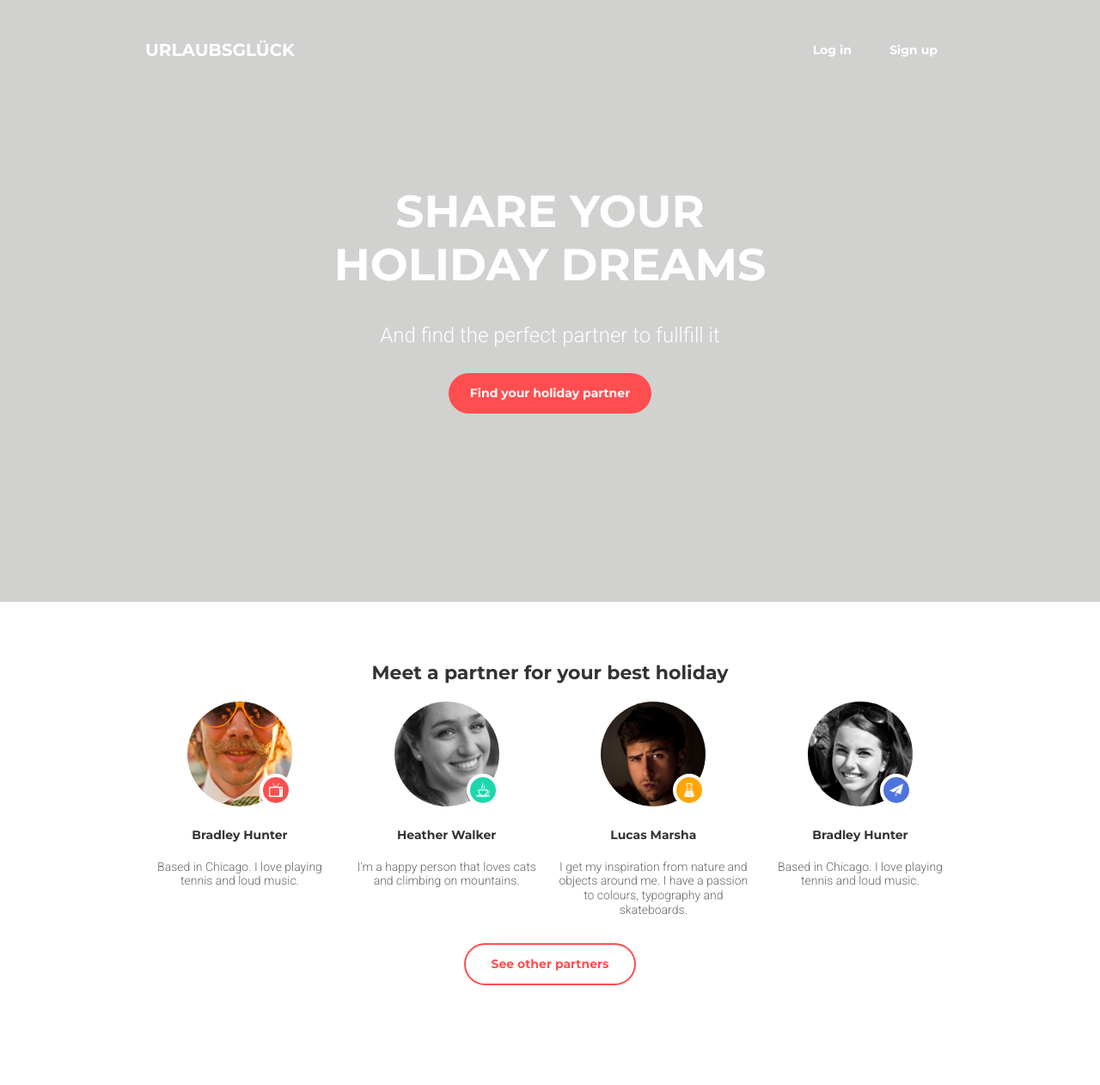
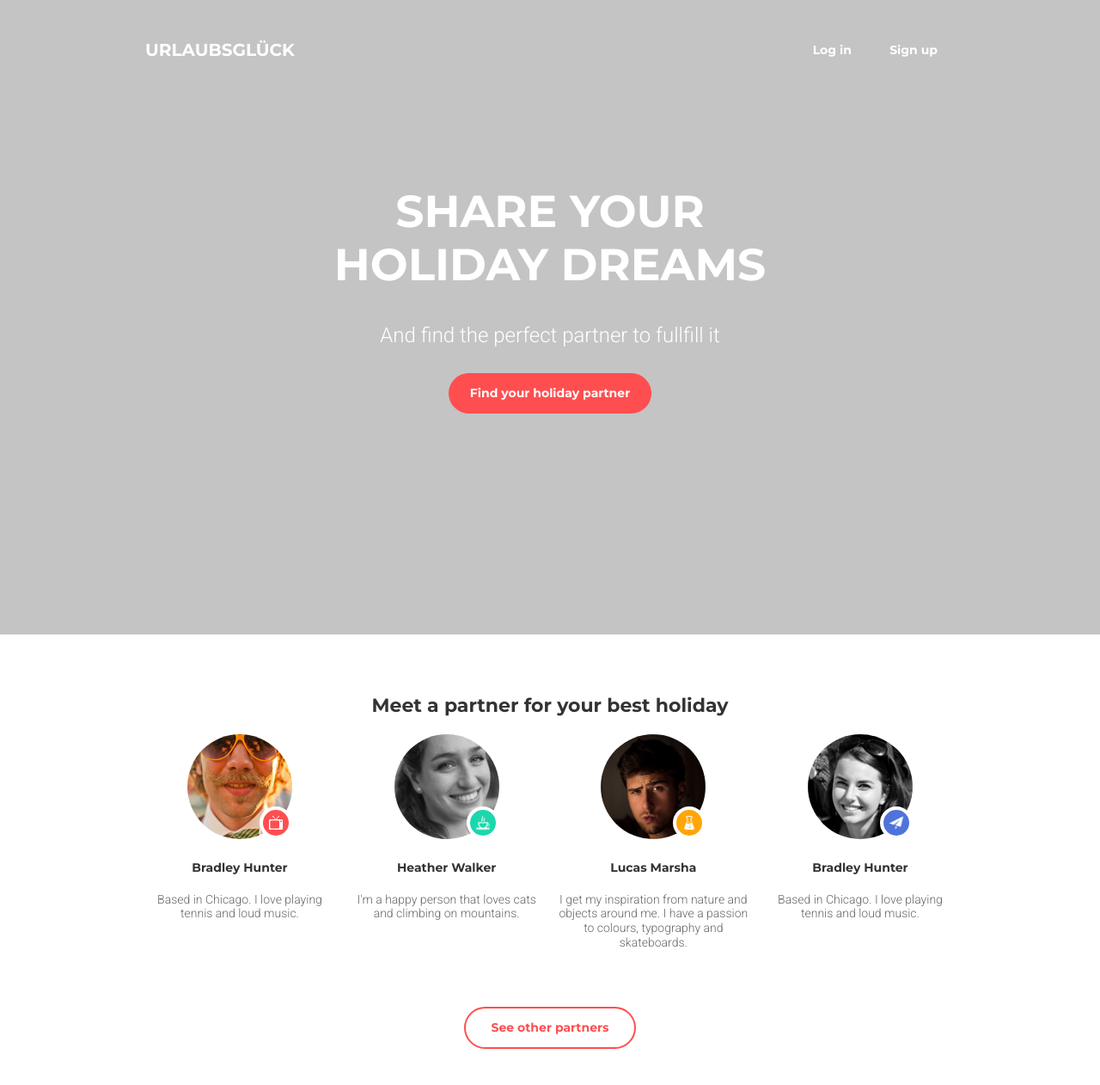
Before and after one commit to IhorLev1/HTML-SCC_HW8, a plain HTML site: page index.html in a window 1280 px wide. Shown: the whole page at 86% size. Before the commit the page ends 1204 px from the top, so only its background shows below. Drawn offline with Linux system fonts and the light colour scheme.

Commit message:
edit somethink

```diff
--- a/css/media.css
+++ b/css/media.css
@@ -1,4 +1,8 @@
 @media (max-width: 767px) {
+  .logo {
+    text-align: center;
+    padding-top: 110px;
+  }
   .holiday-dream {
     padding-top: 40px;
     text-align: center;
@@ -25,25 +29,23 @@
 }
 
 @media (min-width: 768px) {
-  .page-header {
+  .container {
+    max-width: 748px;
     margin: 0 auto;
-    max-width: 748px;
+  }
+  .navigation-bar {
     display: flex;
     flex-direction: row-reverse;
     justify-content: space-between;
     align-items: center;
   }
-  .logo {
-    padding: 0;
-  }
-  .fluid-background {
+  .page-header {
+    margin: 0 auto;
     min-height: 700px;
   }
-  .background-color {
-    min-height: 700px;
-  }
+
   .page-header {
-    padding: 40px 46px 0 46px;
+    padding-top: 40px;
   }
   .holiday-dream {
     display: flex;
@@ -53,32 +55,42 @@
   }
   .holiday-section-title {
     font-size: 52px;
+    margin-bottom: 36px;
   }
   .holiday-section-sub-title {
-    padding: 36px 0 30px 0;
+    margin-bottom: 30px;
     font-size: 24px;
   }
   .holiday-button {
     padding: 15px 25px;
     border-radius: 25px;
   }
+
+  .partners-item:nth-child(odd) {
+    margin-bottom: 58px;
+  }
+
   .partners-list {
+    max-height: 600px;
     max-width: 492px;
-    max-height: 520px;
     margin: 0 auto;
     display: flex;
     flex-direction: column;
     flex-wrap: wrap;
-    justify-content: space-between;
   }
   .partners-section-button button {
     padding: 14px 30px;
   }
+  .partners-section-button {
+    padding: 42px 0;
+  }
 }
 
 @media (min-width: 942px) {
+  .container {
+    max-width: 942px;
+  }
   .page-header {
-    max-width: 942px;
     padding: 0;
     padding-top: 38px;
   }
--- a/css/styles.css
+++ b/css/styles.css
@@ -3,10 +3,11 @@ body {
   margin: 0 auto;
 }
 
-.fluid-background {
-  min-width: 320px;
+.page-header {
   min-height: 540px;
+  background-blend-mode: multiply;
   background-image: url(../img/background.jpg);
+  background-color: rgba(0, 0, 0, 0.231);
   background-repeat: no-repeat;
   background-position: center;
   background-size: cover;
@@ -55,11 +56,6 @@ body {
   text-transform: uppercase;
 }
 
-.logo {
-  text-align: center;
-  padding-top: 110px;
-}
-
 .holiday-section-title {
   font-size: 30px;
   font-family: "Montserrat";
@@ -104,7 +100,7 @@ body {
   text-align: center;
   margin: 0;
   padding-top: 70px;
-  padding-bottom: 20px;
+  margin-bottom: 20px;
 }
 
 .partners-list {
@@ -115,10 +111,10 @@ body {
 }
 .partner-img {
   border-radius: 50%;
+  margin-bottom: 20px;
 }
 
 .partners-item {
-  min-height: 220px;
   max-width: 220px;
 }
 
@@ -171,7 +167,7 @@ body {
   line-height: 1.2;
   text-align: center;
   margin: 0;
-  padding-top: 20px;
+  margin-bottom: 20px;
 }
 
 .partner-info {
@@ -182,7 +178,6 @@ body {
   line-height: 1.2;
   text-align: center;
   margin: 0;
-  padding-top: 20px;
 }
 
 .partners-section-button button {
--- a/index.html
+++ b/index.html
@@ -13,9 +13,8 @@
     <title>Document</title>
   </head>
   <body>
-    <div class="fluid-background">
-      <div class="background-color">
     <header class="page-header">
+      <section class="navigation-bar container">
         <div class="buttons">
           <button class="log-in buttons-header">Log in</button>
           <button class="sign-up buttons-header">Sign up</button>
@@ -23,8 +22,8 @@
         <div class="logo">
           <a href="#">URLAUBSGLÜCK</a>
         </div>
-        </header>
-        <section class="holiday-dream">
+      </section>
+      <section class="holiday-dream container">
         <h1 class="holiday-section-title">
           Share your <br />
           holiday dreams
@@ -38,10 +37,9 @@
           </button>
         </div>
       </section>
-      </div>
-    </div>
+    </header>
     <main class="content-box">
-      <section id="partners-id" class="partners">
+      <section class="partners container">
         <h3 class="title-section-parners">
           Meet a partner for your best holiday
         </h3>
@@ -153,7 +151,7 @@
           </li>
         </ul>
       </section>
-      <div class="partners-section-button">
+      <div class="partners-section-button container">
         <button class="partners-button">
           See other partners
         </button>
```
Lines whose indentation alone changed are shown as unchanged.
